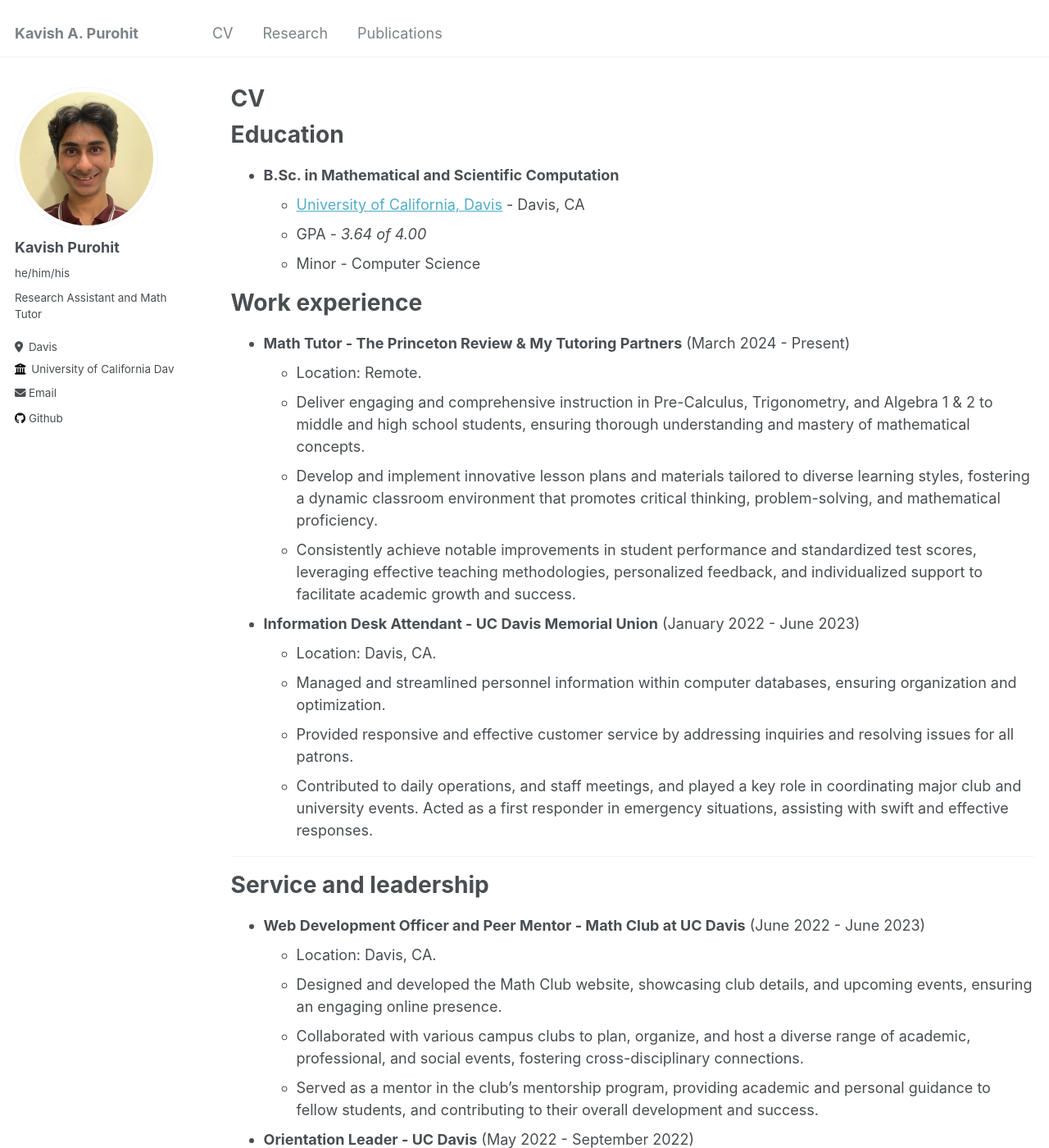
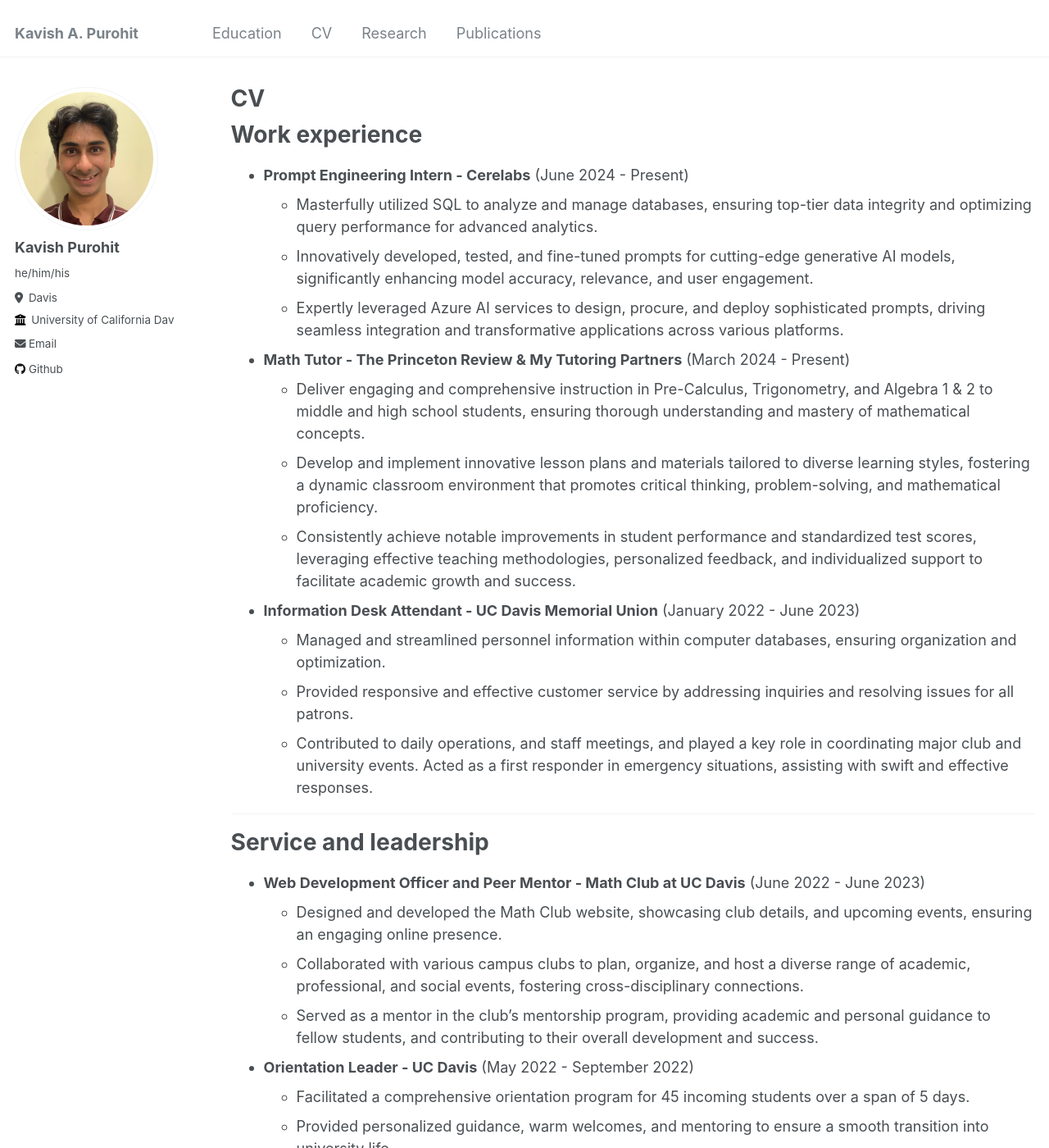
Before and after one commit to kapurohi/kapurohi.github.io, a Jekyll site: the page built from _pages/cv.md, in a window 1280 px wide and 1400 px high. Shown: the whole window at 82% size. Built offline with Jekyll 4.4.1, drawn with Linux system fonts in a browser that asks for light colours.

Commit message:
<page change>

```diff
--- a/_config.yml
+++ b/_config.yml
@@ -24,7 +24,7 @@ author:
   avatar           : "profile.png"
   name             : "Kavish Purohit"
   pronouns         : "he/him/his"
-  bio              : "Research Assistant and Math Tutor"
+  bio              : #""
   location         : "Davis"
   employer         : "University of California Davis"
   uri              : # URL
--- a/_data/navigation.yml
+++ b/_data/navigation.yml
@@ -1,5 +1,8 @@
 # main links links
 main:
+  - title: "Education"
+    url: /education/
+
   - title: "CV"
     url: /cv/
 
--- a/_pages/cv.md
+++ b/_pages/cv.md
@@ -9,12 +9,12 @@ redirect_from:
 
 {% include base_path %}
 
-Education
+<!-- Education
 =====
 * **B.Sc. in Mathematical and Scientific Computation**
   * [University of California, Davis](https://www.ucdavis.edu/){:target="_blank"} - Davis, CA
   * GPA - *3.64 of 4.00*
-  * Minor - Computer Science
+  * Minor - Computer Science -->
 
 <!-- Research experience
 ======
@@ -37,14 +37,17 @@ Education
 
 Work experience
 ======
+* **Prompt Engineering Intern - Cerelabs** (June 2024 - Present)
+  * Masterfully utilized SQL to analyze and manage databases, ensuring top-tier data integrity and optimizing query performance for advanced analytics.
+  * Innovatively developed, tested, and fine-tuned prompts for cutting-edge generative AI models, significantly enhancing model accuracy, relevance, and user engagement.
+  * Expertly leveraged Azure AI services to design, procure, and deploy sophisticated prompts, driving seamless integration and transformative applications across various platforms.
+
 * **Math Tutor - The Princeton Review & My Tutoring Partners** (March 2024 - Present)
-  * Location: Remote.
   * Deliver engaging and comprehensive instruction in Pre-Calculus, Trigonometry, and Algebra 1 & 2 to middle and high school students, ensuring thorough understanding and mastery of mathematical concepts.
   * Develop and implement innovative lesson plans and materials tailored to diverse learning styles, fostering a dynamic classroom environment that promotes critical thinking, problem-solving, and mathematical proficiency.
   * Consistently achieve notable improvements in student performance and standardized test scores, leveraging effective teaching methodologies, personalized feedback, and individualized support to facilitate academic growth and success.
 
 * **Information Desk Attendant - UC Davis Memorial Union** (January 2022 - June 2023)
-  * Location: Davis, CA.
   * Managed and streamlined personnel information within computer databases, ensuring organization and optimization.
   * Provided responsive and effective customer service by addressing inquiries and resolving issues for all patrons.
   * Contributed to daily operations, and staff meetings, and played a key role in coordinating major club and university events. Acted as a first responder in emergency situations, assisting with swift and effective responses.
@@ -54,13 +57,11 @@ Work experience
 Service and leadership
 ======
 * **Web Development Officer and Peer Mentor - Math Club at UC Davis** (June 2022 - June 2023)
-  * Location: Davis, CA.
   * Designed and developed the Math Club website, showcasing club details, and upcoming events, ensuring an engaging online presence.
   * Collaborated with various campus clubs to plan, organize, and host a diverse range of academic, professional, and social events, fostering cross-disciplinary connections.
   * Served as a mentor in the club's mentorship program, providing academic and personal guidance to fellow students, and contributing to their overall development and success.
 
 * **Orientation Leader - UC Davis** (May 2022 - September 2022)
-  * Location: Davis, CA.
   * Facilitated a comprehensive orientation program for 45 incoming students over a span of 5 days.
   * Provided personalized guidance, warm welcomes, and mentoring to ensure a smooth transition into university life.
   * Cultivated a supportive environment, fostering a sense of belonging and comfort for new students as they embarked on their academic journey at UC Davis.
--- /dev/null
+++ b/_pages/education.md
@@ -0,0 +1,15 @@
+---
+layout: archive
+title: "Education"
+permalink: /education/
+author_profile: true
+redirect_from:
+  - /resume
+---
+
+{% include base_path %}
+
+* **B.Sc. in Mathematical and Scientific Computation**
+  * [University of California, Davis](https://www.ucdavis.edu/){:target="_blank"} - Davis, CA
+  * GPA - *3.64 of 4.00*
+  * Minor - Computer Science
```
